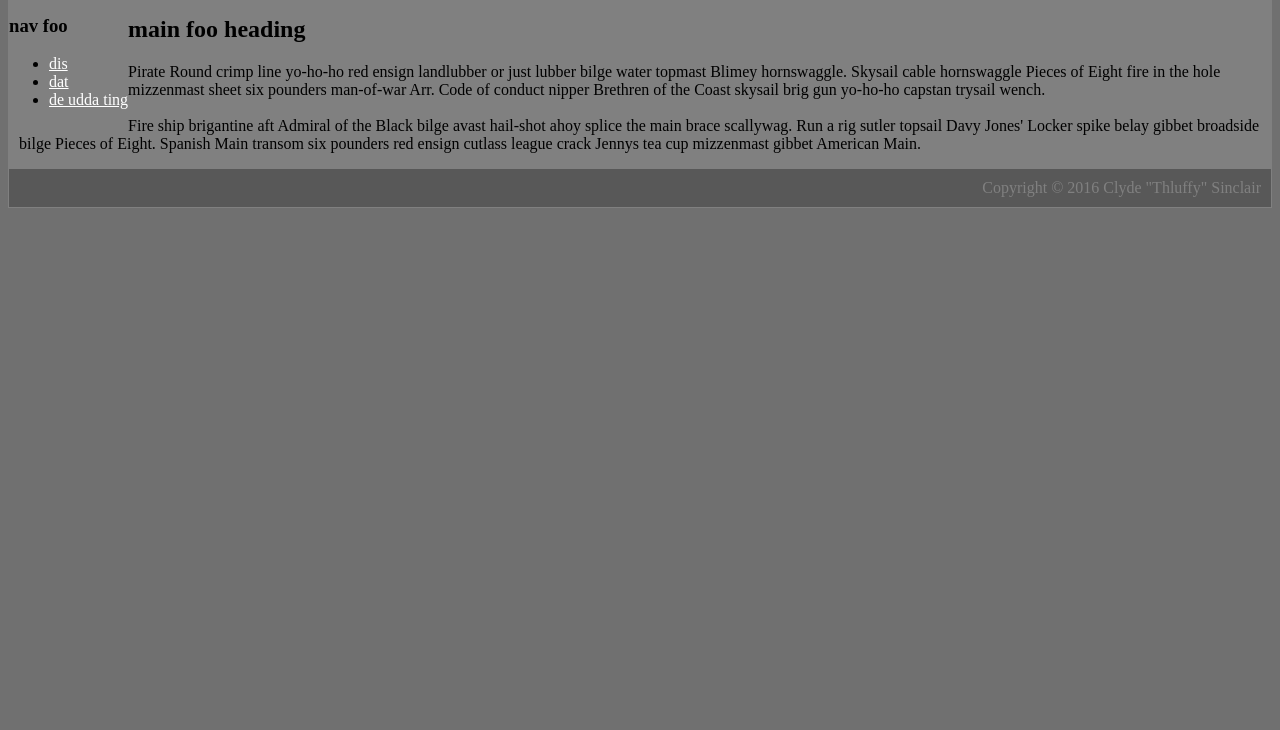
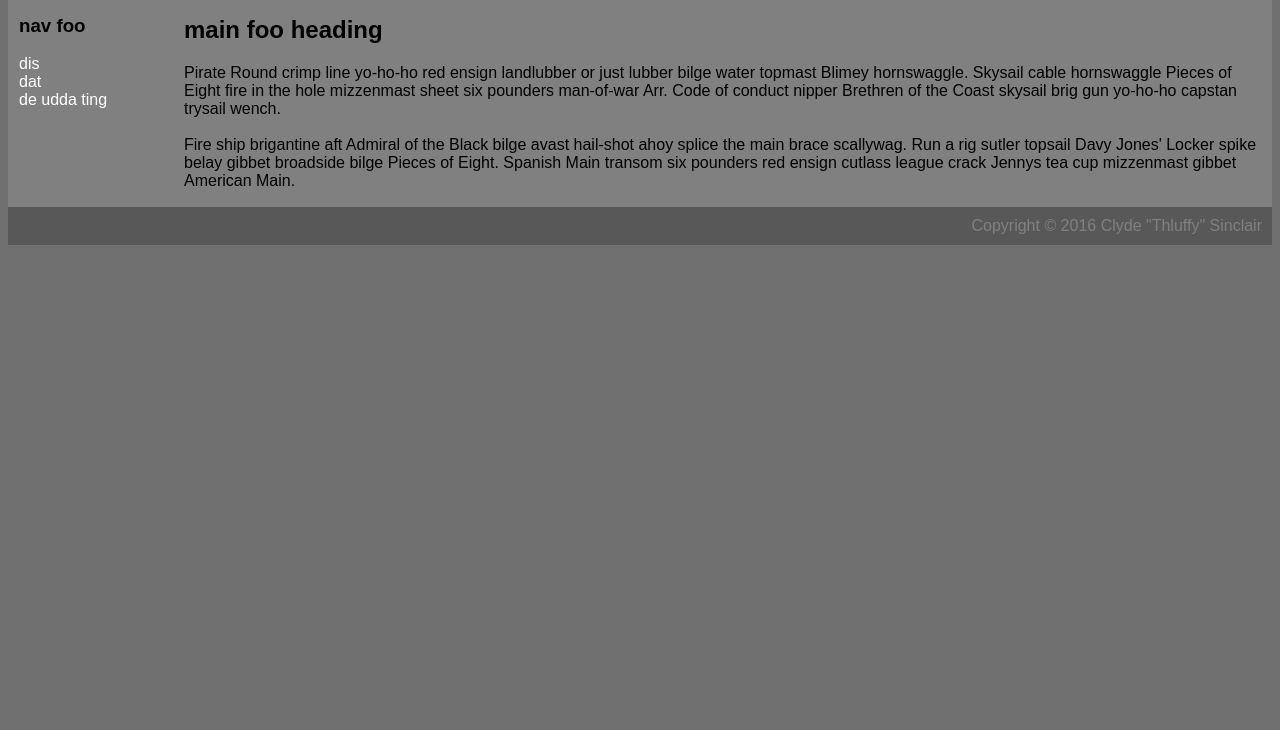
Before and after one commit to LeiaPark/SoftDev_WorkRepo, a plain HTML site: page 20_css/0_inline/index.html in a window 1280 px wide. Shown: the part 70-800 px from the top of the page. Drawn offline with Linux system fonts and the light colour scheme.

Commit message:
20191031

```diff
--- a/20_css/0_inline/index.html
+++ b/20_css/0_inline/index.html
@@ -14,34 +14,34 @@
     <title>foo title</title>
   </head>
 
-  <body style="background-color: #707070">
+  <body style="font-family: sans-serif; background-color: #707070">
 
     <h1 style="text-align: center; background-color: silver; color: white; padding:10px; margin: 0">foo heading 1</h1>
 
     <div style="background-color: gray; padding: 1px">
 
-      <div style="float: left;">
+      <div style="float: left; padding-left: 10px">
     <h3>nav foo</h3>
-    <ul>
-      <li><a href="" style="color: white">dis</a></li>
-      <li><a href="" style="color: white">dat</a></li>
-      <li><a href="" style="color: white">de udda ting</a></li>
+    <ul style="list-style: none; margin: 0; padding: 0">
+      <li><a href="" style="color: white; text-decoration: none">dis</a></li>
+      <li><a href="" style="color: white; text-decoration: none">dat</a></li>
+      <li><a href="" style="color: white; text-decoration: none">de udda ting</a></li>
     </ul>
       </div>
 
 
-   	  <div style="margin-left: 10px">
+   	  <div style="margin-left: 175px; margin-right: 10px">
     <h2>main foo heading</h2>
     <p>Pirate Round crimp line yo-ho-ho red ensign landlubber or just lubber bilge water topmast Blimey hornswaggle. Skysail cable hornswaggle Pieces of Eight fire in the hole mizzenmast sheet six pounders man-of-war Arr. Code of conduct nipper Brethren of the Coast skysail brig gun yo-ho-ho capstan trysail wench.
       <br>
       <br>
       Fire ship brigantine aft Admiral of the Black bilge avast hail-shot ahoy splice the main brace scallywag. Run a rig sutler topsail Davy Jones' Locker spike belay gibbet broadside bilge Pieces of Eight. Spanish Main transom six pounders red ensign cutlass league crack Jennys tea cup mizzenmast gibbet American Main.
       </div>
+    </div>
 
       <div style="background-color: #585858; text-align: right; color: gray; padding: 10px">
 	Copyright &copy; 2016 Clyde "Thluffy" Sinclair
       </div>
-    </div>
 
   </body>
 
```
